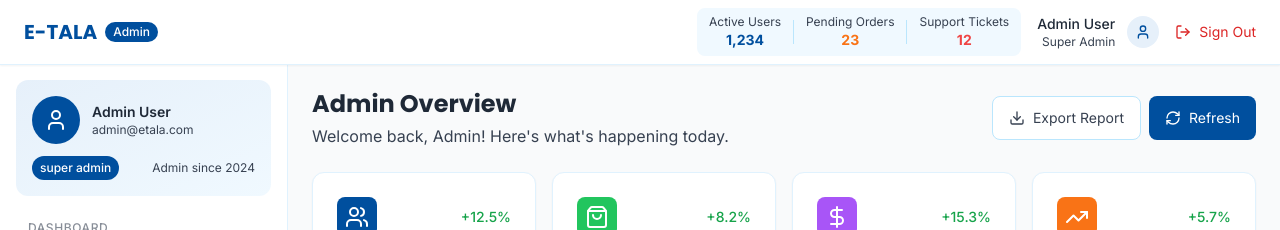
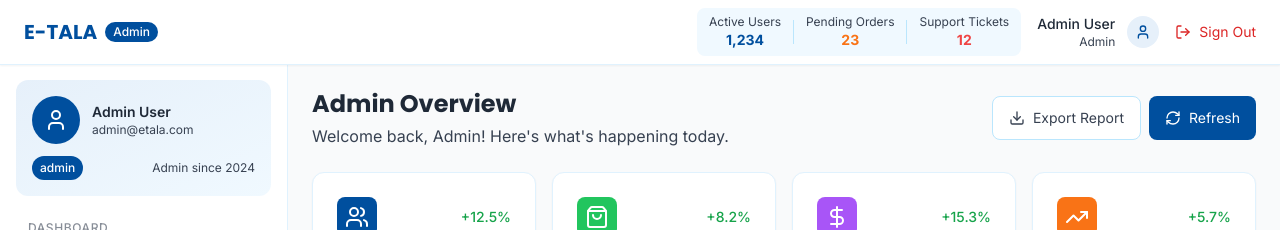
Before and after one commit to abraham-heuy/etalaUI, a React (Vite) app: page /admin in a window 1280 px wide. Shown: the top 230 px of the page. Built offline with nearby package versions, Linux system fonts and the light colour scheme.

Commit message:
classname error fixed, can pull changes now!

```diff
--- a/src/Pages/admin/Layout.tsx
+++ b/src/Pages/admin/Layout.tsx
@@ -21,7 +21,8 @@ import {
   Store,
   AlertCircle,
   Clock,
-  CreditCard} from 'lucide-react';
+  CreditCard
+} from 'lucide-react';
 
 interface AdminUser {
   id: string;
@@ -41,7 +42,7 @@ const AdminLayout: React.FC = () => {
     id: '1',
     name: 'Admin User',
     email: 'admin@etala.com',
-    role: 'super_admin',
+    role: 'admin',
   };
 
   // Main navigation items
@@ -87,11 +88,14 @@ const AdminLayout: React.FC = () => {
     navigate('/admin/login');
   };
 
-  // Helper to render navigation section
-  const renderNavSection = (title: string, items: any[], icon?: any) => (
+  // Helper to render navigation section - FIXED VERSION
+  const renderNavSection = (title: string, items: any[], sectionIcon?: any) => {
+    const SectionIcon = sectionIcon; // Capitalize for JSX component
+
+    return (
       <div className="mb-6">
         <h4 className="text-xs font-medium text-slate-text/60 uppercase tracking-wider px-3 mb-2 flex items-center gap-1">
-        {icon && <icon className="w-3 h-3" />}
+          {SectionIcon && <SectionIcon className="w-3 h-3" />}
           {title}
         </h4>
         <div className="space-y-1">
@@ -127,6 +131,7 @@ const AdminLayout: React.FC = () => {
         </div>
       </div>
     );
+  };
 
   return (
     <div className="min-h-screen bg-soft-white">
```
Lines whose indentation alone changed are shown as unchanged.
